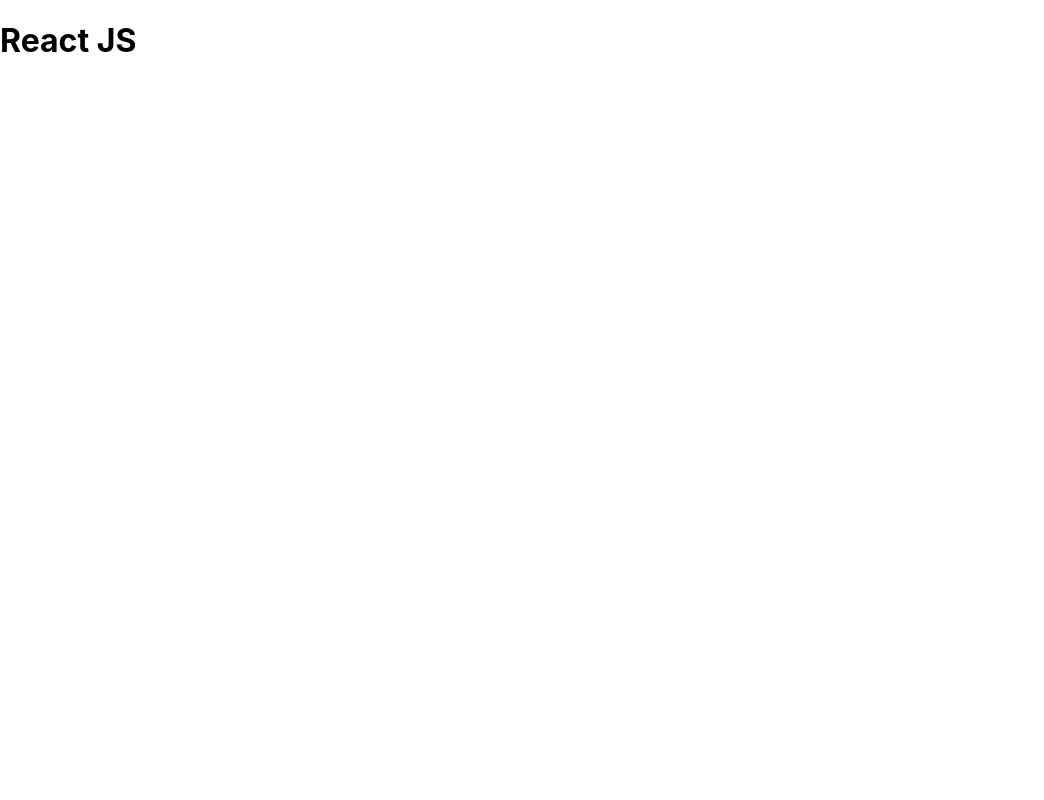
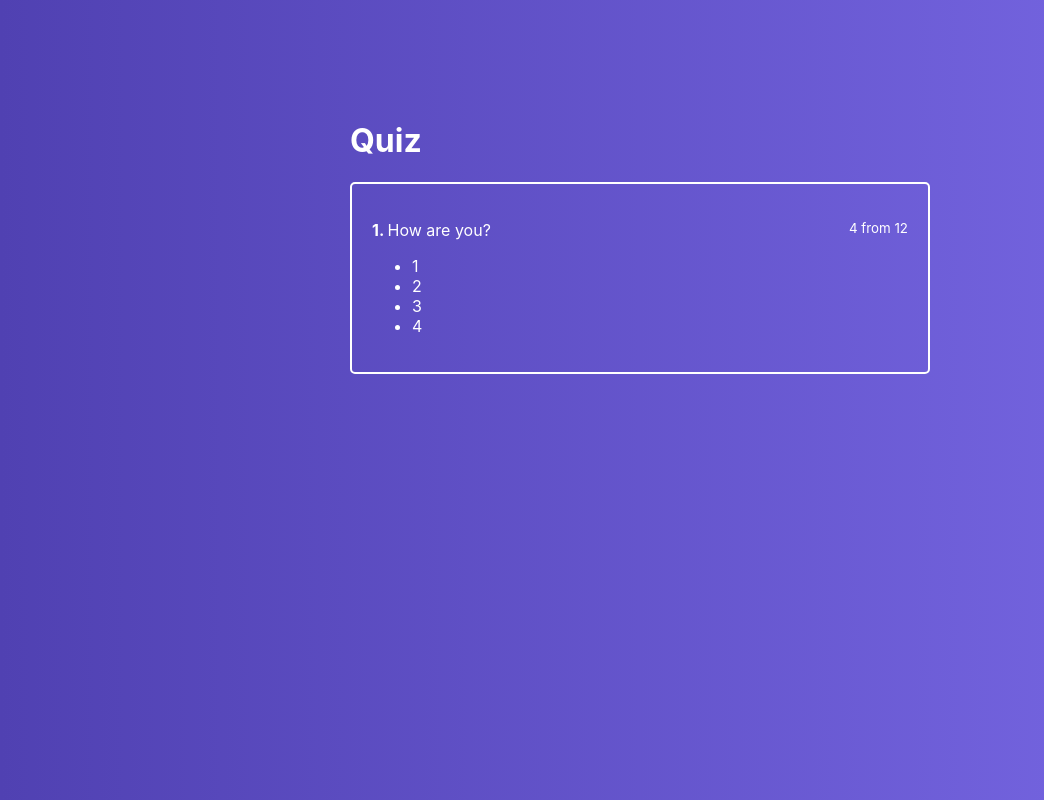
Before and after one commit to Zhanadil1509/react-quiz, a React app: page / in a window 1280 px wide. Shown: the whole page, without its empty margins (0-1044 px from the left). Built offline with nearby package versions, Linux system fonts and the light colour scheme.

Commit message:
create quiz, activequiz

```diff
--- a/src/App.js
+++ b/src/App.js
@@ -1,11 +1,14 @@
 import React, {Component} from 'react'
 import Layout from './hoc/Layout/Layout'
+import Quiz from './containers/Quiz/Quiz'
 
 class App extends Component {
     render() {
         return (
             <Layout>
-              <h1>React JS</h1>
+              <Quiz>
+
+              </Quiz>
             </Layout>
         )
     }
--- /dev/null
+++ b/src/components/ActiveQuiz/ActiveQuiz.js
@@ -0,0 +1,26 @@
+import React from 'react'
+import {ActiveQuizs, Question} from './style'
+
+const ActiveQuiz = () => {
+  return (
+    <ActiveQuizs>
+      <Question>
+        <span>
+          <strong>1. </strong>
+          How are you?
+        </span>
+
+        <small>4 from 12</small>
+      </Question>
+
+      <ul>
+        <li>1</li>
+        <li>2</li>
+        <li>3</li>
+        <li>4</li>
+      </ul>
+    </ActiveQuizs>
+  )
+}
+
+export default ActiveQuiz
--- /dev/null
+++ b/src/components/ActiveQuiz/style.js
@@ -0,0 +1,14 @@
+import styled from 'styled-components'
+
+export const ActiveQuizs = styled.div`
+  padding: 20px;
+  color: #ffffff;
+  border: 2px solid #fff;
+  border-radius: 5px;
+  margin: 0 10px;
+  box-sizing: border-box;
+`
+export const Question = styled.p`
+  display: flex;
+  justify-content: space-between;
+`
--- /dev/null
+++ b/src/containers/Quiz/Quiz.js
@@ -0,0 +1,23 @@
+import React, {Component} from 'react'
+import {Quizs, QuizsWrapper} from "./style";
+import ActiveQuiz from '../../components/ActiveQuiz/ActiveQuiz'
+
+class Quiz extends Component {
+
+  state = {
+    quiz: []
+  }
+
+  render() {
+    return (
+      <Quizs>
+        <QuizsWrapper>
+          <h1>Quiz</h1>
+          <ActiveQuiz />
+        </QuizsWrapper>
+      </Quizs>
+    )
+  }
+}
+
+export default Quiz
--- /dev/null
+++ b/src/containers/Quiz/style.js
@@ -0,0 +1,17 @@
+import styled from 'styled-components'
+
+export const Quizs = styled.div`
+  display: flex;
+  justify-content: center;
+  padding-top: 100px;
+  flex-grow: 1;
+  width: 100%;
+  background: linear-gradient(90deg, #5041b2 0%, #7969e6 100%);
+  h1 {
+    color: #ffffff;
+    margin-left: 10px;
+  }
+`
+export const QuizsWrapper = styled.div`
+  width: 600px;
+`
--- a/src/hoc/Layout/Layout.js
+++ b/src/hoc/Layout/Layout.js
@@ -1,13 +1,14 @@
 import React, {Component} from 'react'
+import {Layouts} from "./style";
 
 class Layout extends Component {
     render() {
         return (
-            <div>
+            <Layouts>
               <main>
                 {this.props.children}
               </main>
-            </div>
+            </Layouts>
         )
     }
 }
--- a/src/hoc/Layout/Layout.scss
+++ b/src/hoc/Layout/style.js
@@ -1,4 +1,6 @@
-.layout {
+import styled from 'styled-components'
+
+export const Layouts = styled.div`
   height: 100vh;
   display: flex;
   flex-direction: column;
@@ -7,4 +9,4 @@
     flex-direction: column;
     flex-grow: 1;
   }
-}
+`
```
